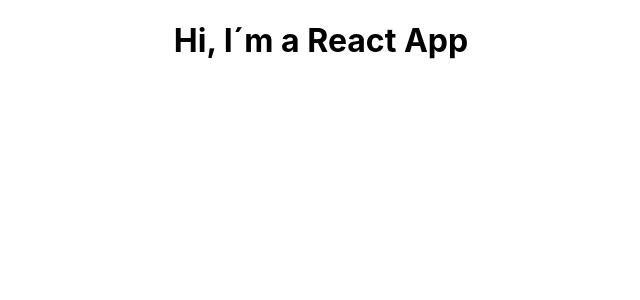
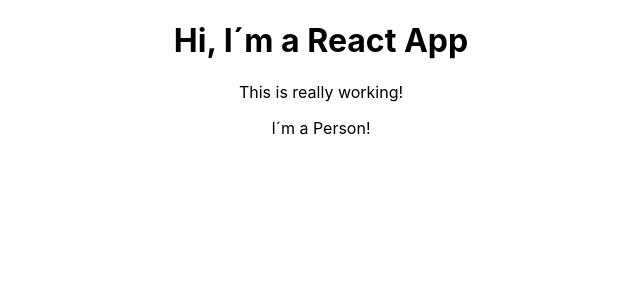
Before and after one commit to MaestroShifu/React-Complete-Guide, a React (Create React App) app: page / in a window 1280 px wide. Shown: the top 300 px of the page, without its empty margins (319-959 px from the left). Built offline with nearby package versions, Linux system fonts and the light colour scheme.

Commit message:
componentes funcionales / Componentes basados en clases

```diff
--- a/src/App.js
+++ b/src/App.js
@@ -1,12 +1,24 @@
-import React from 'react';
+import React, { Component } from 'react';
 import './App.css';
 
-function App() {
-  return (
-    <div className="App">
-      <h1>Hi, I´m a React App</h1>
-    </div>
-  );
+import Person from './Person/Person'
+
+//-> class-based components
+class App extends Component {
+  render() {
+    /* Forma tradicional de retornar */
+    return (
+      <div className="App">
+        <h1>Hi, I´m a React App</h1>
+        <p>This is really working!</p>
+
+        <Person />
+      </div>
+    );
+
+    /* Crear un elemento -> createElement('html', configuración, 'Nodos hijos') */
+    // return React.createElement('div', {className: 'App'}, React.createElement('h1', null, 'Hi, I´m a React App'));
+  }
 }
 
 export default App;
--- /dev/null
+++ b/src/Person/Person.js
@@ -0,0 +1,8 @@
+import React from 'react'
+
+//-> Functional components [Es la mejor practica]
+const person = () => {
+    return <p>I´m a Person!</p>
+};
+
+export default person
```
